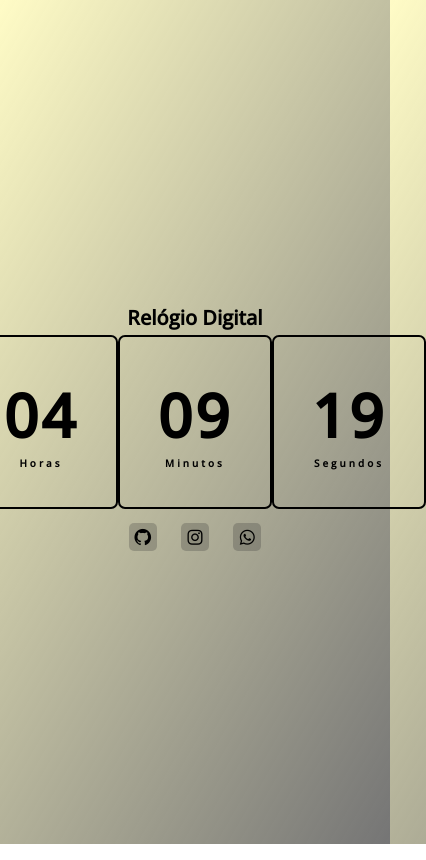
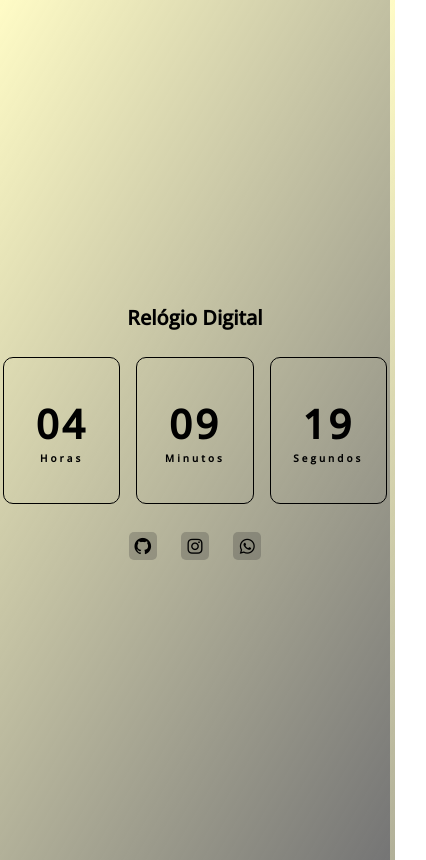
Before and after one commit to gabrielcurtidev/relogio-web, a plain HTML site: page index.html in a window 390 px wide. Shown: the whole page, 426 px wide, since content can reach past the window. Drawn offline with nearby package versions, Linux system fonts and the light colour scheme.

Commit message:
Update style.css

```diff
--- a/assets/css/style.css
+++ b/assets/css/style.css
@@ -11,6 +11,7 @@ body {
     display: flex;
     align-items: center;
     justify-content: center;
+    padding: 8px;
 }
 
 h1{
@@ -31,14 +32,14 @@ h1{
 
 .relogio div {
     height: 170px;
-    width: 150px;
+    width: 145px;
     display: flex;
     flex-direction: column;
     align-items: center;
     justify-content: center;
     color: #000;
-    border: 2px solid black;
-    border-radius: 7px;
+    border: 1px solid black;
+    border-radius: 10px;
     letter-spacing: 3px;
     transition: all 0.3s ease-in-out;
 }
@@ -58,7 +59,7 @@ h1{
 
 .profile-img{
     position: absolute;
-    top: 62%;
+    top: 63%;
 
 }
 
@@ -79,8 +80,39 @@ h1{
     background-color: rgba(51, 51, 51, 0.205);
 }
 
+@media screen and (max-width: 580px){
+    .relogio {
+        height: 150px;
+        width: 400px;
+    }
 
+    .relogio div {
+        height: 145px;
+        width: 145px;
+        margin: 0 8px;
+    }
 
+    .relogio span {
+        font-size: 40px;
+    }
+}
 
+@media screen and (max-height: 750px) {
+    .profile-img{
+        top: 65%;
+    }
 
-/***Feito por Larissa V. Kich***/
+    h1{
+        top: 35%;
+    }
+}
+
+@media screen and (max-height: 630px) {
+    .profile-img{
+        top: 68%;
+    }
+
+    h1{
+        top: 31%;
+    }
+}
```
